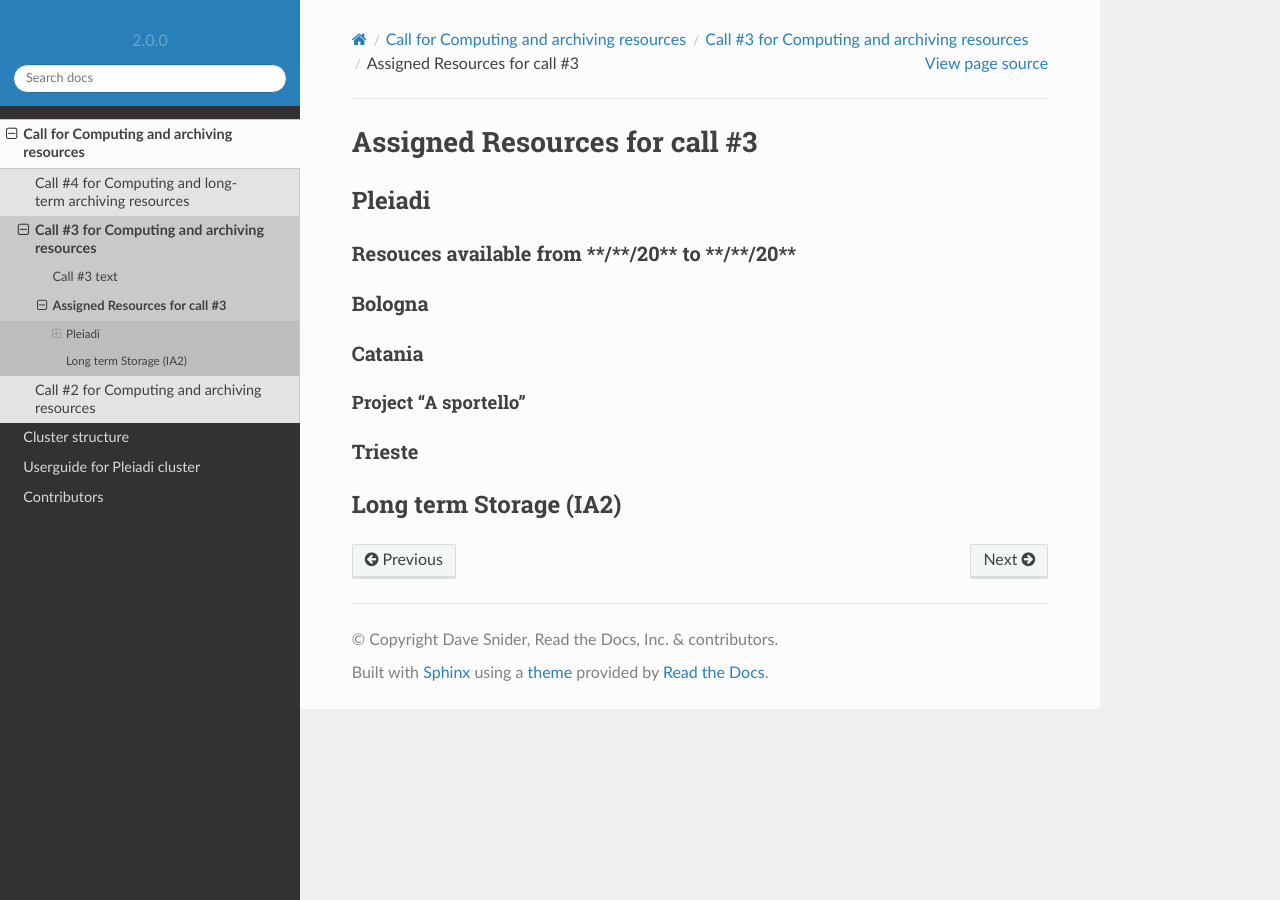
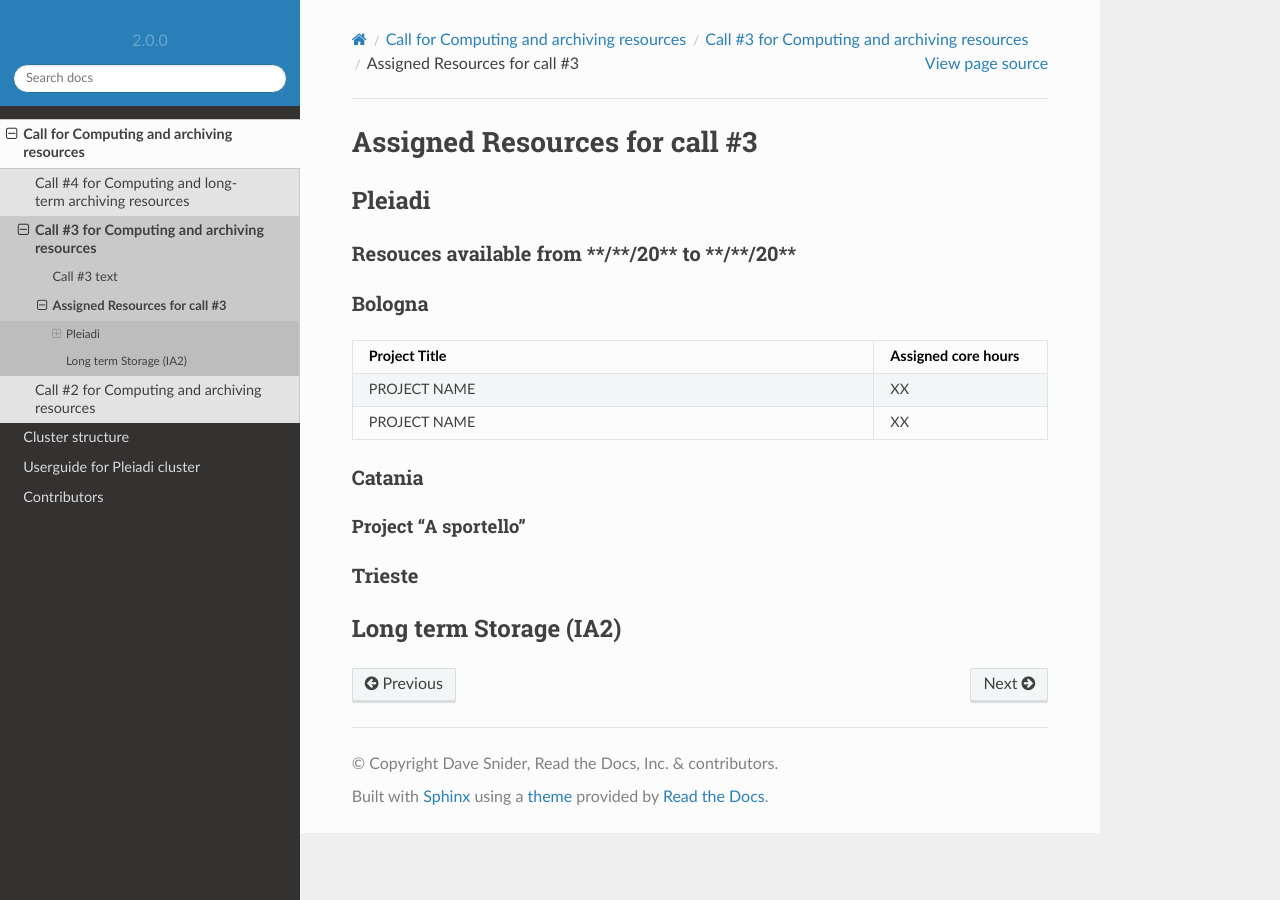
Before and after one commit to fvitello/pleiadi-doc, a Sphinx documentation site: the page built from docs/documentation/call/call3/assigned.rst, in a window 1280 px wide. Built offline with Sphinx 7.4.7 and the Read the Docs theme 2.0.0, drawn with Linux system fonts in a browser that asks for light colours.

Commit message:
Update assigned.rst

```diff
--- a/docs/documentation/call/call3/assigned.rst
+++ b/docs/documentation/call/call3/assigned.rst
@@ -17,11 +17,12 @@ Bologna
   :widths: 3 1
 
   ======================================================================================================    ===================
-  Project Title                                                                                              Assigned core hours
-  ======================================================================================================    ====================
+  Project Title                                                                                             Assigned core hours
+  ======================================================================================================    ===================
   PROJECT NAME                                                                                                     XX
   PROJECT NAME                                                                                                     XX
-  ======================================================================================================    ====================
+  ======================================================================================================    ===================
+
 
 .. |br| raw:: html
 
```
